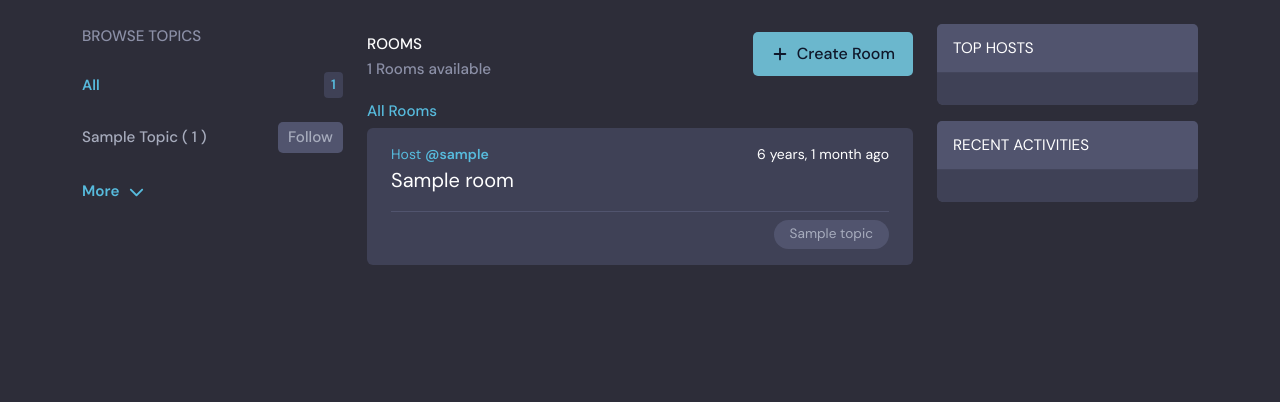
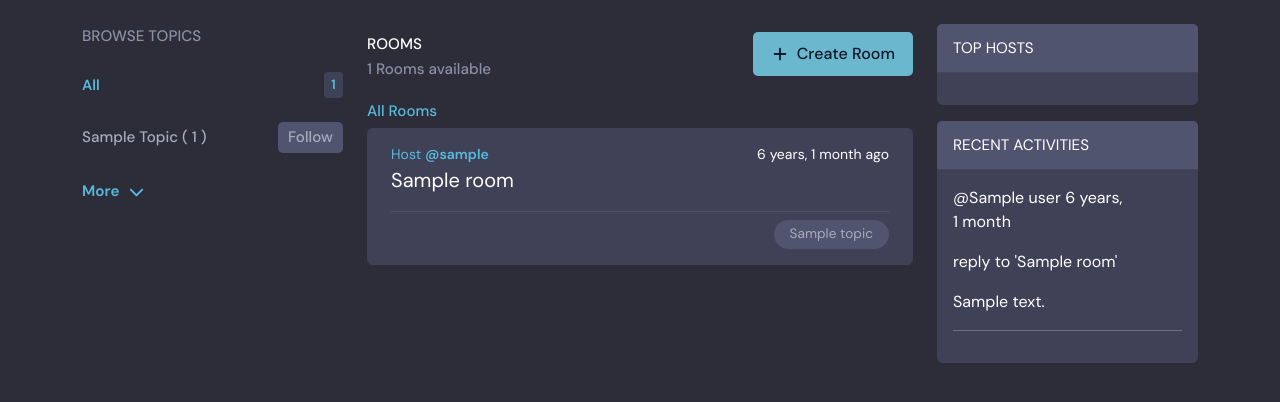
Before and after one commit to athikapriya/django-studyhub, a Django app: template base/templates/base/homepage.html in a window 1280 px wide. Shown: the part 77-479 px from the top of the page. Run offline with Django 3.2, Linux system fonts and the light colour scheme; the template is opened without the code that fills it: most values are stand-ins (such as "Sample title", 1, 10 or a date in 2020); one stand-in notice (Sample message) is shown; some libraries are stand-ins or nearby versions.

Commit message:
add activity feed for room messages with topic filtering

```diff
--- a/base/models.py
+++ b/base/models.py
@@ -44,5 +44,8 @@ class Message(models.Model):
     updated = models.DateTimeField(auto_now=True)
     created_at = models.DateTimeField(auto_now_add=True)
 
+    class Meta:
+        ordering = ['-updated', '-created_at']
+
     def __str__(self):
         return self.body[0:50]
--- a/base/templates/base/activity_components.html
+++ b/base/templates/base/activity_components.html
@@ -14,7 +14,18 @@
     <div class="card text-bg-secondary mb-3" style="max-width: 18rem;">
         <div class="card-header text-uppercase color-text-primary color-bg-surface">recent activities</div>
         <div class="card-body color-bg-main">
+            {% for message in room_message %}
+            <div>
+                <p>@{{message.user}} {{message.created_at|timesince}}</p>
+                <p>reply to '{{message.room}}' </p>
+                <p>{{message}}</p>
 
+                    {% if request.user == message.user %}
+                        <a href="{% url 'delete-message' message.id %}">Delete</a>
+                    {% endif %}
+                <hr>
+            </div>
+            {% endfor %}
         </div>
     </div>
     <!-- =============== recent activity section ends here =============== -->
--- a/base/views.py
+++ b/base/views.py
@@ -95,7 +95,9 @@ def homepage(request):
        Q(description__icontains = q)
     )
     room_count = rooms.count()
-    room_message = Message.objects.order_by("-created_at")[:5]
+    room_message = Message.objects.filter(
+        Q(room__topic__name__icontains=q)
+    )
 
     topics = Topic.objects.annotate(
         room_count=Count("rooms")
```
Also changed, not shown: base/migrations/0004_alter_message_options.py (added).
